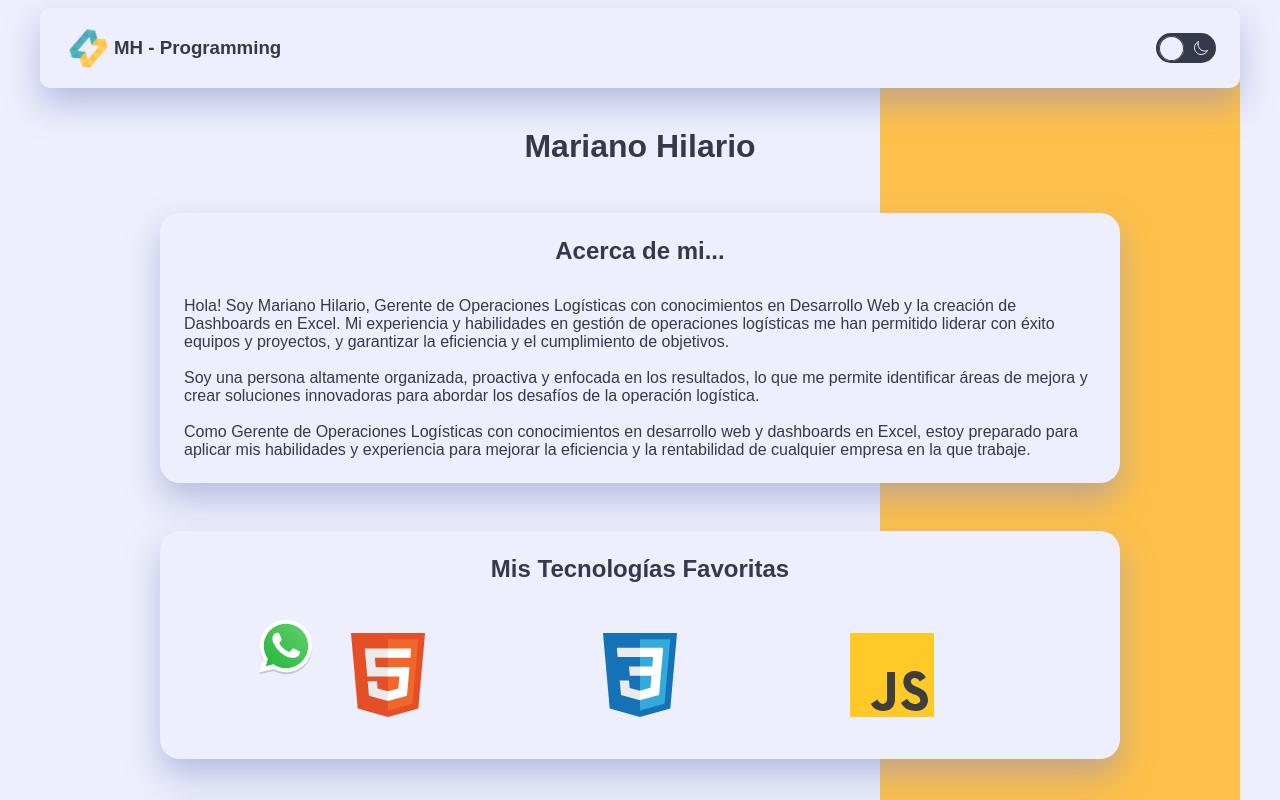
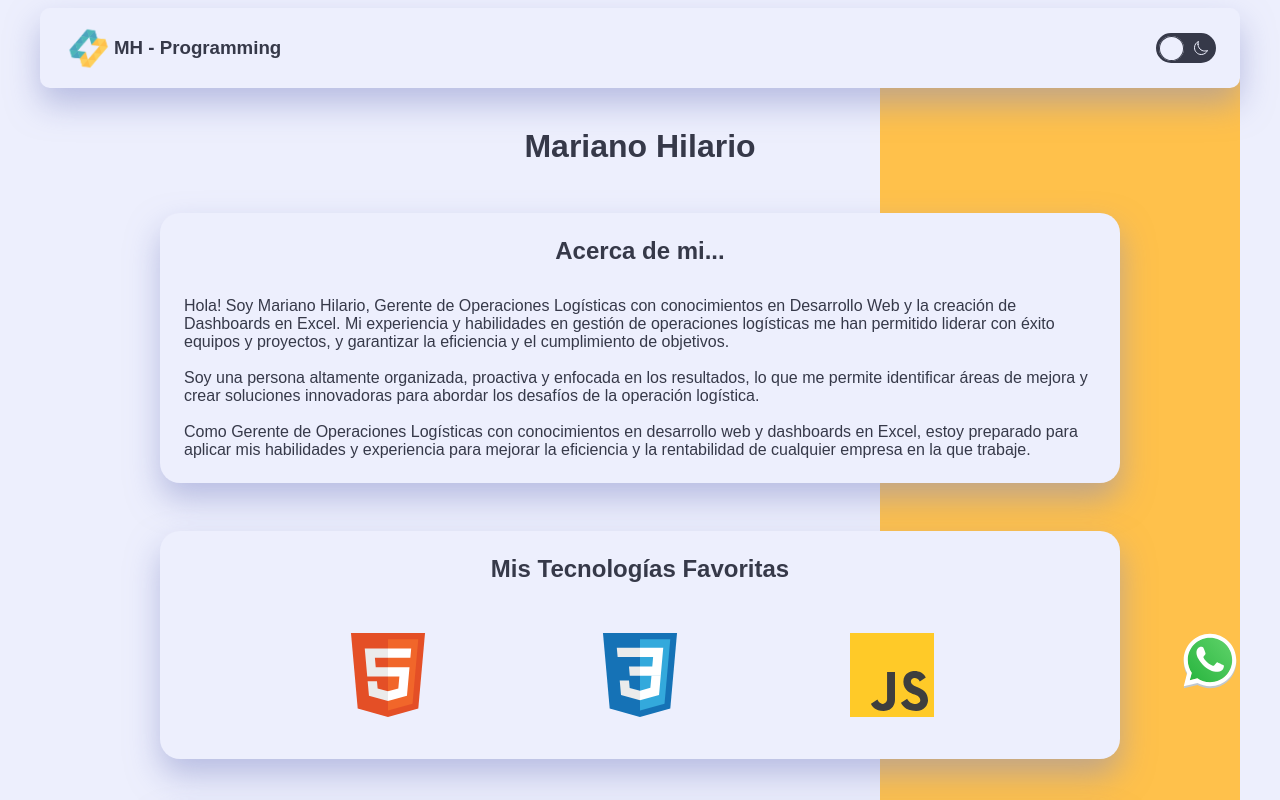
Before and after one commit to marianohilario/soyHenryPM1-practice, a website: page index.html in a window 1280 px wide. Shown: the top 800 px of the page. Drawn offline with nearby package versions, Linux system fonts and the light colour scheme.

Commit message:
Whatsapp icon relocated

```diff
--- a/styles/styles.css
+++ b/styles/styles.css
@@ -322,6 +322,6 @@ footer p {
 
 .whatsapp {
   position: fixed;
-  left: 20%;
-  bottom: 15%;
+  right: calc((100vw - 1200px) / 2);
+  top: calc((100vh - 170px));
 }
```
